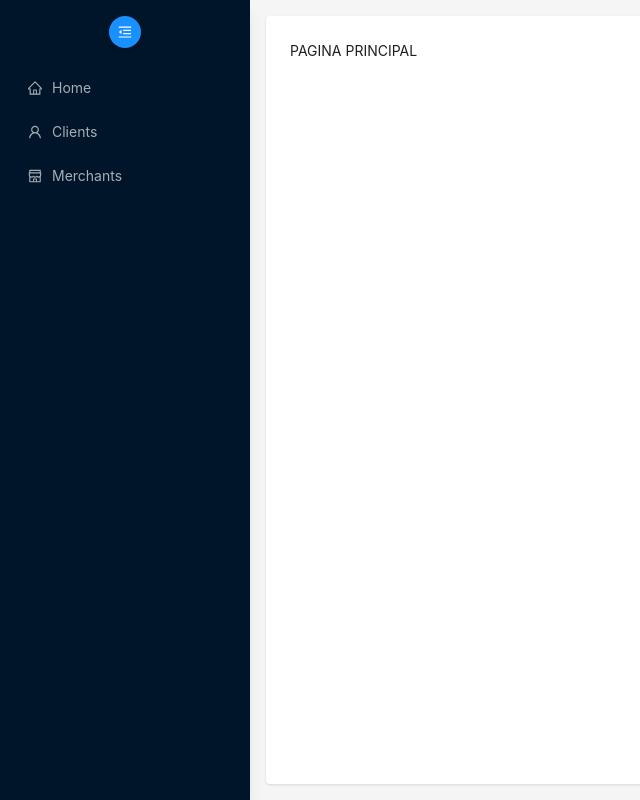
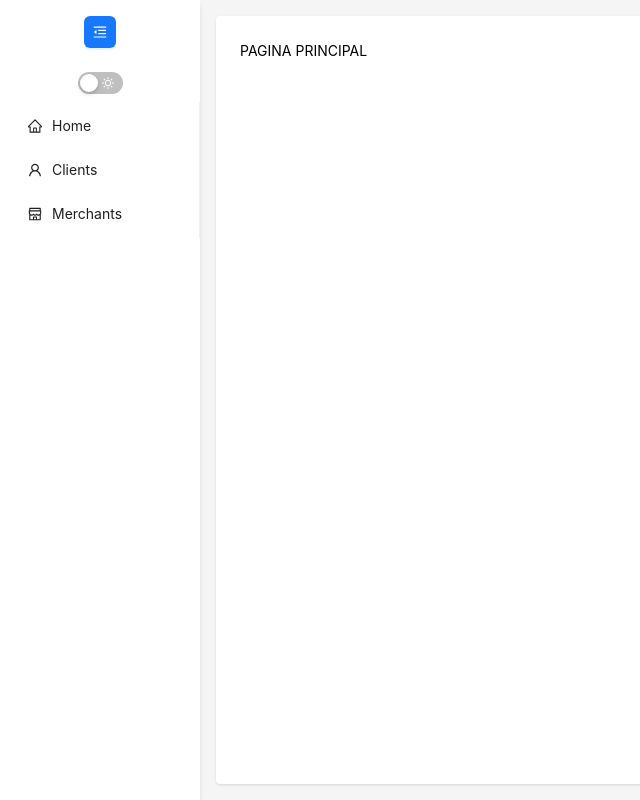
Before and after one commit to AlejandroMartinez-petroprix/ClientMerchant, a Next.js app in the folder frontEnd/: page / in a window 1280 px wide. Shown: the whole page, without its empty margins (0-640 px from the left). Built offline with nearby package versions, Linux system fonts and the light colour scheme.

Commit message:
style:[DARKMODE]: Agregado modo oscuro

```diff
--- a/frontEnd/src/app/globals.css
+++ b/frontEnd/src/app/globals.css
@@ -8,20 +8,24 @@
 }
 
 @media (prefers-color-scheme: dark) {
-  :root {
-    --background: #0a0a0a;
-    --foreground: #ededed;
+  .ant-input, .ant-input-affix-wrapper {
+    background-color: #222;
+    color: #fff;
+    border: 1px solid #555;
   }
+
+
 }
 
 body {
   color: var(--foreground);
   background: var(--background);
-  font-family: Arial, Helvetica, sans-serif;
+  transition: background-color 0.15s ease-in-out, color 0.15s ease-in-out;
 }
 
-@layer utilities {
-  .text-balance {
-    text-wrap: balance;
-  }
+
+
+/* Ajuste de errores en formularios */
+.ant-form-item-explain-error {
+  color: #ff4d4f;
 }
--- a/frontEnd/src/app/layout.tsx
+++ b/frontEnd/src/app/layout.tsx
@@ -1,8 +1,9 @@
 "use client";
 
+import { useState } from "react";
 import localFont from "next/font/local";
 import "./globals.css";
-import { Layout } from "antd";
+import { Layout, ConfigProvider, theme as antdTheme } from "antd";
 import Sidebar from "@/common/components/SidebarComponent/Delivery/components/Sidebar";
 
 const geistSans = localFont({
@@ -19,17 +20,37 @@ const geistMono = localFont({
 export default function RootLayout({
   children,
 }: Readonly<{ children: React.ReactNode }>) {
+  const [theme, setTheme] = useState<"light" | "dark">("light");
+
+  const toggleTheme = () => {
+    setTheme((prevTheme) => (prevTheme === "light" ? "dark" : "light"));
+  };
+
   return (
     <html lang="en">
-      <body className={`${geistSans.variable} ${geistMono.variable} antialiased`}>
-        <Layout style={{ minHeight: "100vh" }}>
-          <Sidebar />
-          <Layout className="p-4">
-            <Layout.Content className="bg-white p-6 shadow rounded">
-              {children}
-            </Layout.Content>
+      <body
+        className={`${geistSans.variable} ${geistMono.variable} antialiased ${
+          theme === "dark" ? "bg-gray-800 text-white" : "bg-white text-black"
+        }`}
+      >
+        <ConfigProvider
+          theme={{
+            algorithm: theme === "dark" ? antdTheme.darkAlgorithm : antdTheme.defaultAlgorithm,
+          }}
+        >
+          <Layout style={{ minHeight: "100vh" }}>
+            <Sidebar theme={theme} toggleTheme={toggleTheme} />
+            <Layout className="p-4">
+              <Layout.Content
+                className={`p-6 shadow rounded ${
+                  theme === "dark" ? "bg-gray-700 text-white" : "bg-white text-black"
+                }`}
+              >
+                {children}
+              </Layout.Content>
+            </Layout>
           </Layout>
-        </Layout>
+        </ConfigProvider>
       </body>
     </html>
   );
--- a/frontEnd/src/common/components/SidebarComponent/Delivery/components/Sidebar.tsx
+++ b/frontEnd/src/common/components/SidebarComponent/Delivery/components/Sidebar.tsx
@@ -1,60 +1,70 @@
 "use client";
 
 import { useState } from "react";
-import { Layout, Menu, Button } from "antd";
+import { Layout, Menu, Button, Switch } from "antd";
 import {
   MenuUnfoldOutlined,
   MenuFoldOutlined,
   HomeOutlined,
   UserOutlined,
   ShopOutlined,
+  MoonOutlined,
+  SunOutlined,
 } from "@ant-design/icons";
 import Link from "next/link";
 
 const { Sider } = Layout;
 
-const Sidebar = () => {
+interface SidebarProps {
+  theme: "light" | "dark";
+  toggleTheme: () => void;
+}
+
+const Sidebar: React.FC<SidebarProps> = ({ theme, toggleTheme }) => {
   const [collapsed, setCollapsed] = useState(false);
+
+  const toggleCollapsed = () => {
+    setCollapsed(!collapsed);
+  };
 
   return (
     <Sider
+      trigger={null}
       collapsible
       collapsed={collapsed}
-      width={250}
-      trigger={null}
-      className="h-screen bg-[#001529] shadow-lg transition-all duration-300"
+      className={`h-screen shadow-md ${
+        theme === "light" ? "bg-white text-black" : "bg-gray-900 text-white"
+      }`}
+      theme="light"
     >
-      <div className="flex justify-center items-center py-4">
+      {/* Botón de Expandir */}
+      <div className="flex justify-center items-center p-4">
         <Button
-          type="default"
-          shape="circle"
-          onClick={() => setCollapsed(!collapsed)}
+          type="primary"
+          onClick={toggleCollapsed}
           icon={collapsed ? <MenuUnfoldOutlined /> : <MenuFoldOutlined />}
-          className="text-white border-none shadow-md bg-[#1890ff] hover:bg-[#40a9ff] transition-all"
         />
       </div>
 
+      {/* Botón para cambiar el tema */}
+      <div className="flex justify-center items-center p-2">
+        <Switch
+          checked={theme === "dark"}
+          onChange={toggleTheme}
+          checkedChildren={<MoonOutlined />}
+          unCheckedChildren={<SunOutlined />}
+        />
+      </div>
+
+      {/* Menú de Navegación */}
       <Menu
-        theme="dark"
+        theme="light"
         mode="inline"
         defaultSelectedKeys={["1"]}
-        className="border-none text-white"
         items={[
-          {
-            key: "/",
-            icon: <HomeOutlined className="text-lg" />,
-            label: <Link href="/" className="text-white hover:text-blue-400">Home</Link>,
-          },
-          {
-            key: "/clients",
-            icon: <UserOutlined className="text-lg" />,
-            label: <Link href="/pages/clients" className="text-white hover:text-blue-400">Clients</Link>,
-          },
-          {
-            key: "/merchants",
-            icon: <ShopOutlined className="text-lg" />,
-            label: <Link href="/pages/merchants" className="text-white hover:text-blue-400">Merchants</Link>,
-          },
+          { key: "/", icon: <HomeOutlined />, label: <Link href="/">Home</Link> },
+          { key: "/clients", icon: <UserOutlined />, label: <Link href="/pages/clients">Clients</Link> },
+          { key: "/merchants", icon: <ShopOutlined />, label: <Link href="/pages/merchants">Merchants</Link> },
         ]}
       />
     </Sider>
--- a/frontEnd/tailwind.config.js
+++ b/frontEnd/tailwind.config.js
@@ -6,6 +6,7 @@ module.exports = {
     "./app/**/*.{js,ts,jsx,tsx}",
     "./src/**/*.{js,ts,jsx,tsx}",
   ],
+  mode: "jit",
   theme: {
     extend: {},
   },
```
